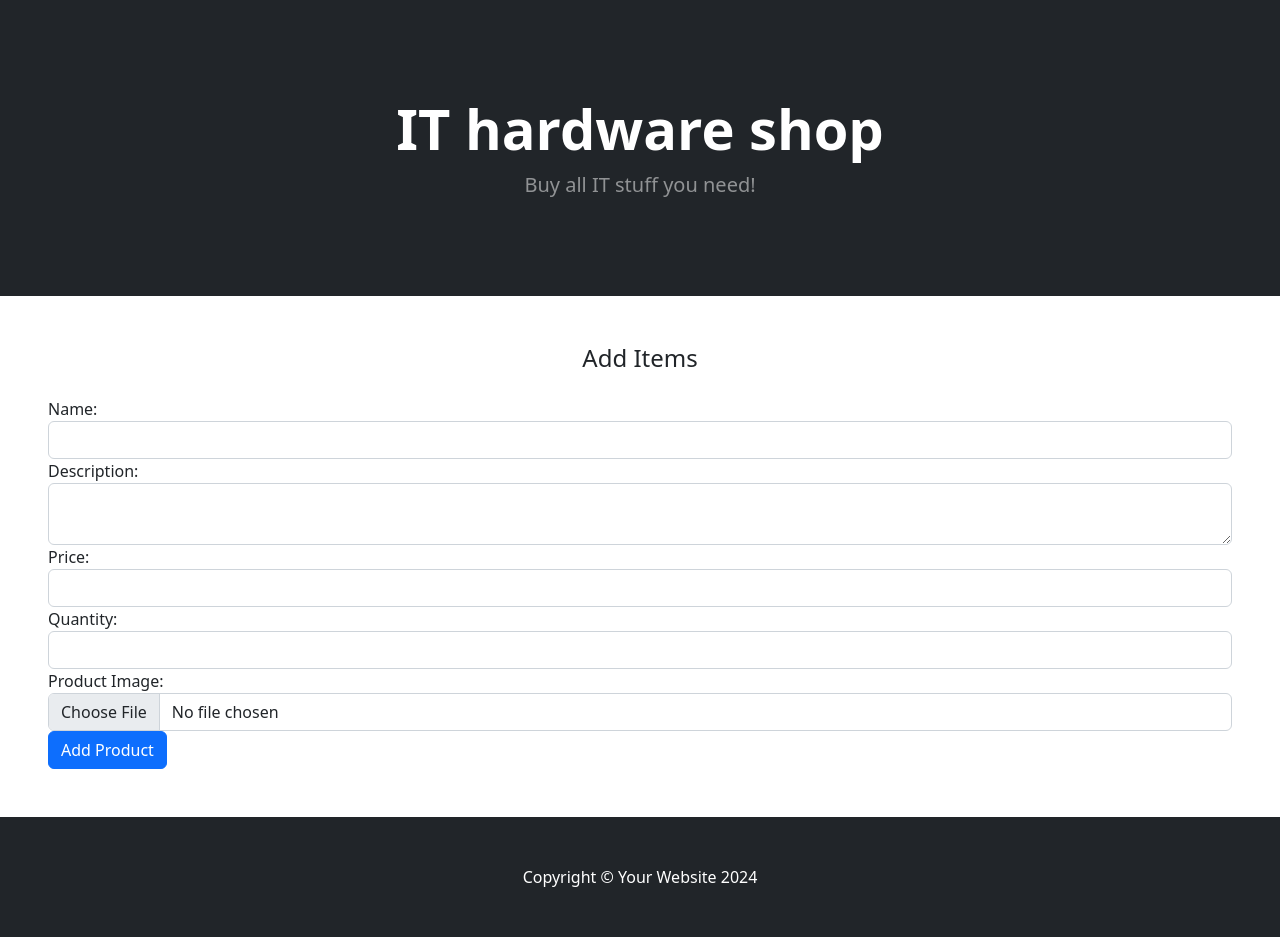
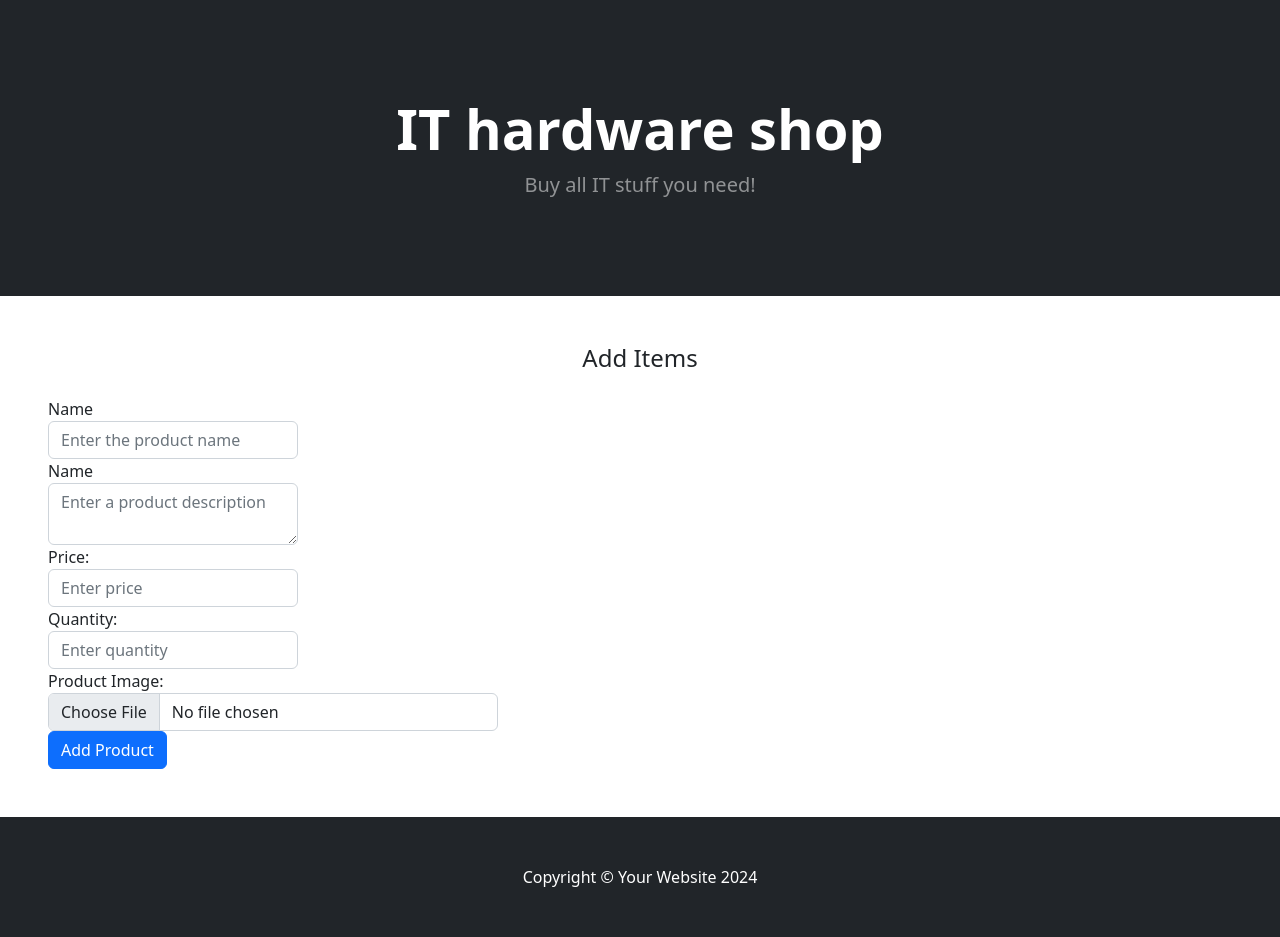
Before and after one commit to majki2k/Projekt_zespolowy, a Flask app: page /add_item in a window 1280 px wide. Shown: the part 57-994 px from the top of the page. Run offline with Flask 3, Linux system fonts and the light colour scheme; some libraries are stand-ins or nearby versions.

Commit message:
add_item changed

```diff
--- a/app/templates/add_item.html
+++ b/app/templates/add_item.html
@@ -13,24 +13,37 @@ Add Items
                 <h1 class="h4 text-gray-900 mb-4">Add Items</h1>
             </div>
             <div class="form-group">
-                <label for="name">Name:</label>
-                {{ form.name(class="form-control", id="name") }}
+                <label for="name">Name</label>
+                {{ form.name(class="form-control", placeholder="Enter the product name", style="width: 250px;", autocomplete="off") }}
+                {% if form.name.errors %}
+                <div class="alert alert-danger">{{ form.name.errors[0] }}</div>
+                {% endif %}
             </div>
             <div class="form-group">
-                <label for="description">Description:</label>
-                {{ form.description(class="form-control", id="description") }}
+                <label for="description">Name</label>
+                {{ form.description(class="form-control", placeholder="Enter a product description", style="width: 250px;", autocomplete="off") }}
+                {% if form.description.errors %}
+                <div class="alert alert-danger">{{ form.description.errors[0] }}</div>
+                {% endif %}
             </div>
             <div class="form-group">
                 <label for="price">Price:</label>
-                {{ form.price(class="form-control", id="price") }}
+                {{ form.price(class="form-control", placeholder="Enter price", style="width: 250px;", autocomplete="off") }}
+                {% if form.price.errors %}
+                <div class="alert alert-danger">{{ form.price.errors[0] }}</div>
+                {% endif %}
             </div>
             <div class="form-group">
                 <label for="quantity">Quantity:</label>
-                {{ form.quantity(class="form-control", id="quantity") }}
+                {{ form.quantity(class="form-control", placeholder="Enter quantity", style="width: 250px;", autocomplete="off") }}
+                {% if form.quantity.errors %}
+                <div class="alert alert-danger">{{ form.quantity.errors[0] }}</div>
+                {% endif %}
             </div>
             <div class="form-group">
                 <label for="product_image">Product Image:</label>
-                {{ form.product_image(class="form-control", id="product_image") }}
+                {{ form.product_image(class="form-control", placeholder="Choose a file", style="width: 450px;", autocomplete="off") }}
+
             </div>
             <div class="form-group">
                 <button type="submit" class="btn btn-primary btn-user btn-block">Add Product</button>
```
